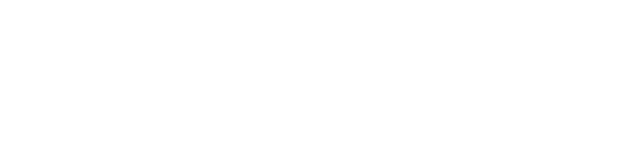
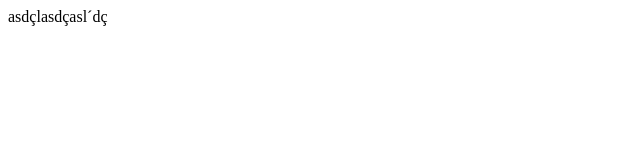
Before and after one commit to Nassnt/Estudos, a plain HTML site: page Capitulo2/servicos.html in a window 1280 px wide. Shown: the whole page, without its empty margins (0-640 px from the left). Drawn offline with Linux system fonts and the light colour scheme.

Commit message:
add serviços

```diff
--- a/Capitulo2/servicos.html
+++ b/Capitulo2/servicos.html
@@ -6,6 +6,6 @@
     <title>Document</title>
 </head>
 <body>
-
+    asdçlasdçasl´dç
 </body>
 </html>
```
